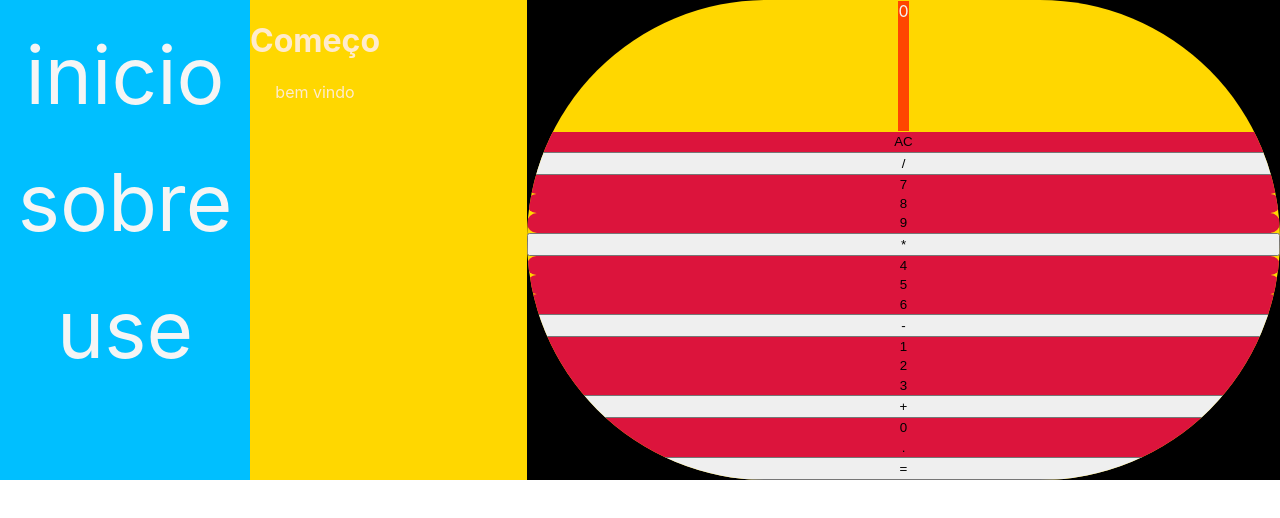
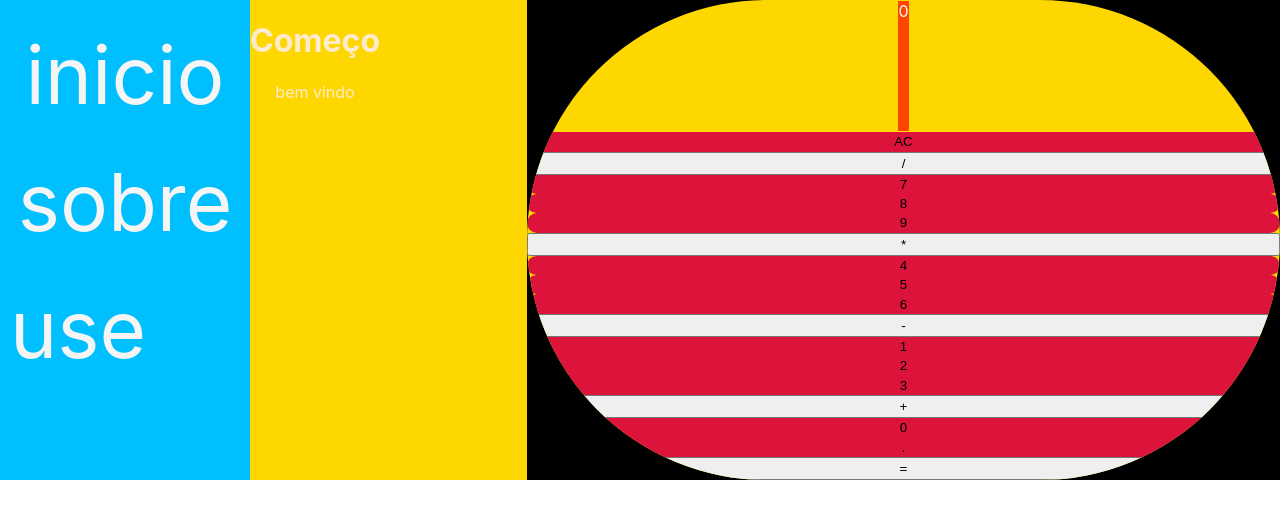
Before and after one commit to viniciusgit2/perfect-react, a React (Create React App) app: page / in a window 1280 px wide. Shown: the top 518 px of the page. Built offline with nearby package versions, Linux system fonts and the light colour scheme.

Commit message:
menos pior

```diff
--- a/src/App.jsx
+++ b/src/App.jsx
@@ -10,7 +10,6 @@ const App = props => (
             <Menu />
             <Contente />
             <Calculadora></Calculadora>
-
         </BrowserRouter>
     </div>
 )
--- a/src/hooks/Usestate.jsx
+++ b/src/hooks/Usestate.jsx
@@ -1,4 +1,6 @@
-import react,{usestate} from 'react'
+import react from 'react'
+import App from "../App.css";
+
 const UseState=(props)=>{
     const array=UseState(0)
     return(<div className='UseState'><h1>teste</h1></div>)
--- a/src/navegação/Contente.jsx
+++ b/src/navegação/Contente.jsx
@@ -3,13 +3,13 @@ import { Routes, Route } from "react-router-dom";
  import  About from '../navegação/About'
  import  Menu from '../navegação/Menu'
  import Home from "./Home";
- import UseState from "../hooks/UseState";
+import UseState from "../hooks/Usestate";
 const Contente = props => (
   <main className="Contente">
     <Routes>
     <Route path="/About"  element={<About />}></Route>
     <Route path="/" exact element={<Home />} />
-    <Route path="../hooks/UseState" exact element={<UseState />} />
+    <Route path="../hooks/UseState" exact element={<UseState/>} />
     </Routes>
     {/* --------------------------------------------------- */}
   </main>
--- a/src/navegação/Menu.jsx
+++ b/src/navegação/Menu.jsx
@@ -1,22 +1,26 @@
 import React from "react";
 import App from "../App.css";
 import About from './About'
-import UseState from "../hooks/UseState";
+import UseState from "../hooks/Usestate";
 const Menu=props =>(
 <aside className="Menu">
     <nav>
+
     <ul>
         <li>
             <a href="./">inicio</a>
             </li>
             <li>
-            <a href="./about">sobre</a>
+            <a href="./About">sobre</a>
             </li>
             <li>
-            <a href="../hooks/UseState">use</a>
+            <li>
+            <a href="../hooks/Usestate">use</a>
+            </li>
             </li>
         </ul>
     </nav>
 </aside>
+
 )
 export default Menu
```
